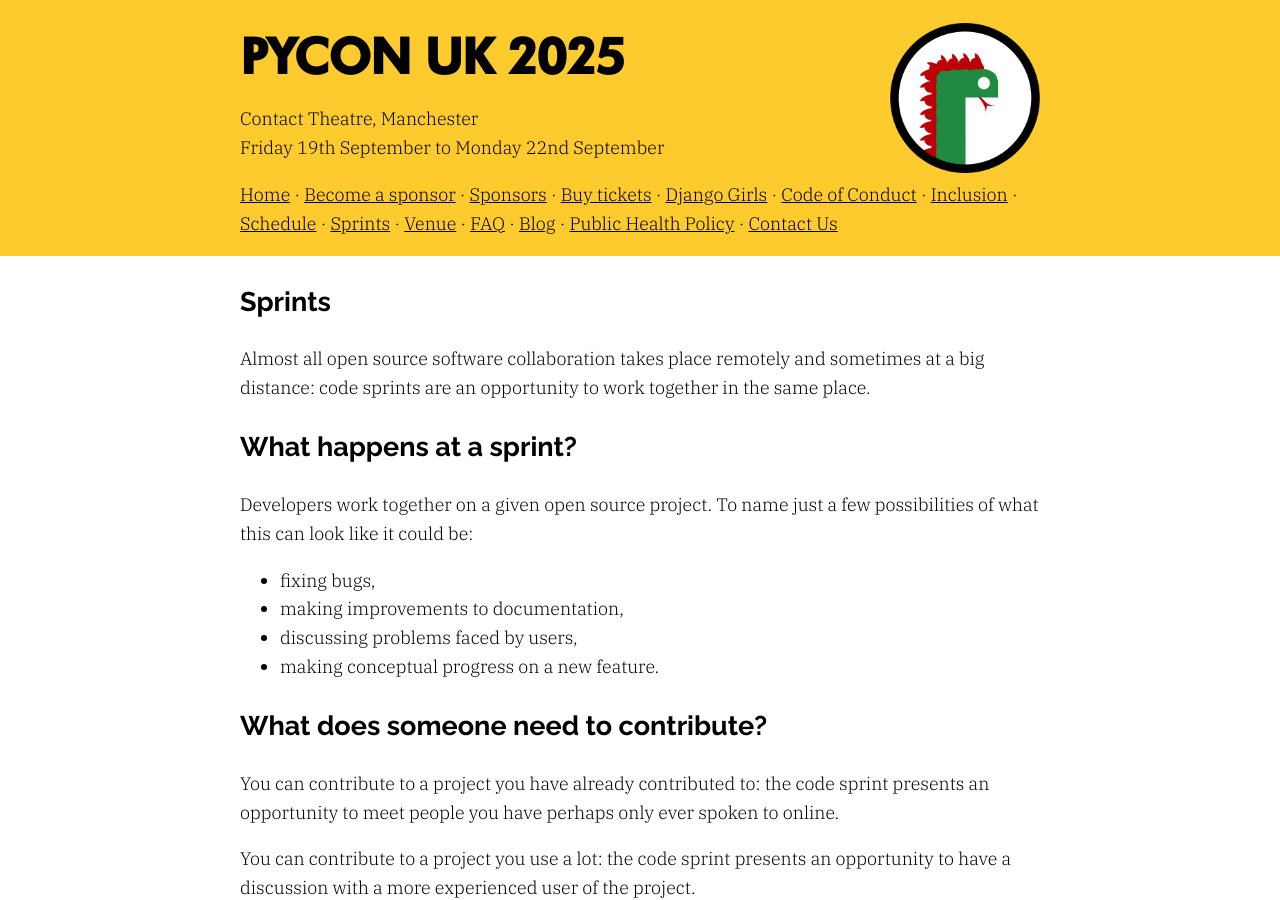
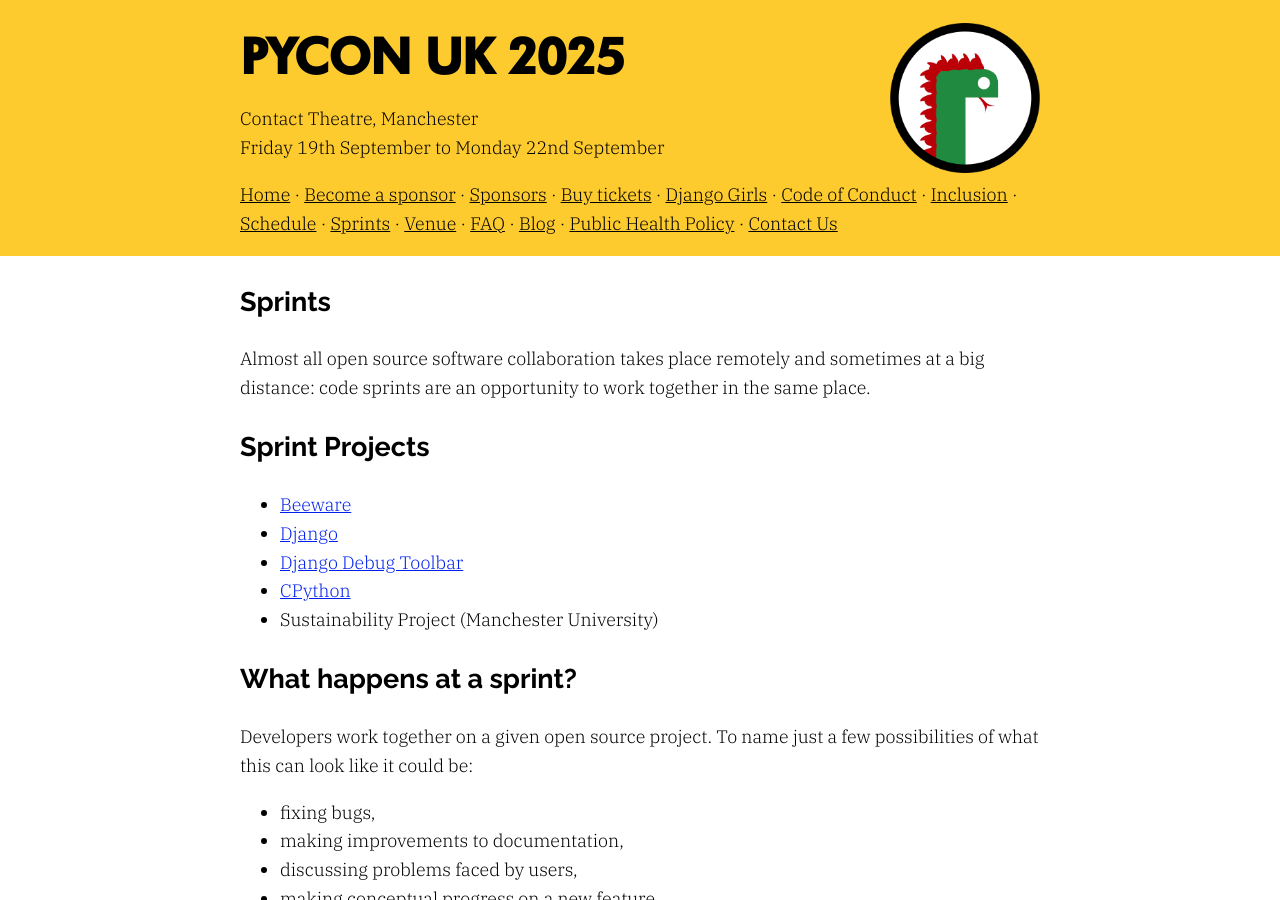
Before and after one commit to gma/2025.pyconuk.org, a Jekyll site: the page built from src/sprints.md, in a window 1280 px wide and 900 px high. Built offline with Jekyll 4.4.1, drawn with Linux system fonts in a browser that asks for light colours.

Commit message:
Add sprint projects list

```diff
--- a/src/sprints.md
+++ b/src/sprints.md
@@ -7,6 +7,14 @@ title: Sprints
 Almost all open source software collaboration takes place remotely and sometimes
 at a big distance: code sprints are an opportunity to work together in the same
 place.
+
+## Sprint Projects
+
+- [Beeware](https://github.com/beeware/beeware.github.io/issues)
+- [Django](https://github.com/django/django)
+- [Django Debug Toolbar](https://github.com/django-commons/django-debug-toolbar/issues)
+- [CPython](https://github.com/python/cpython/issues/)
+- Sustainability Project (Manchester University)
 
 ## What happens at a sprint?
 
```
